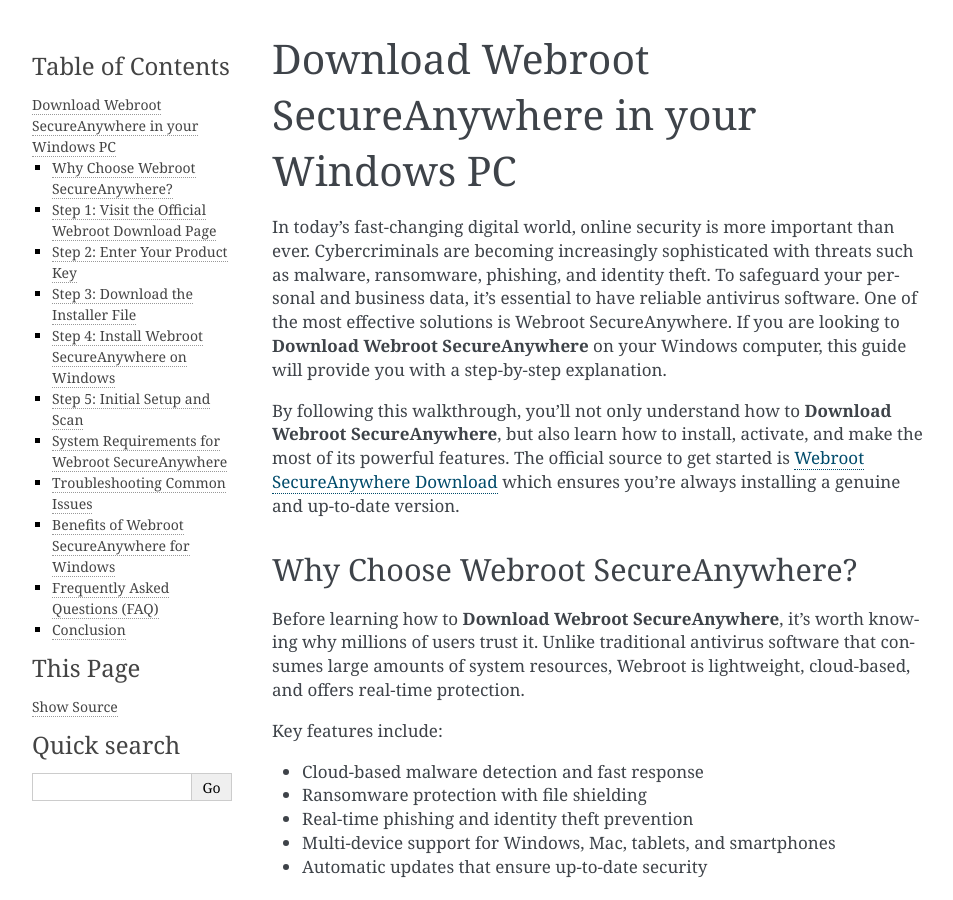
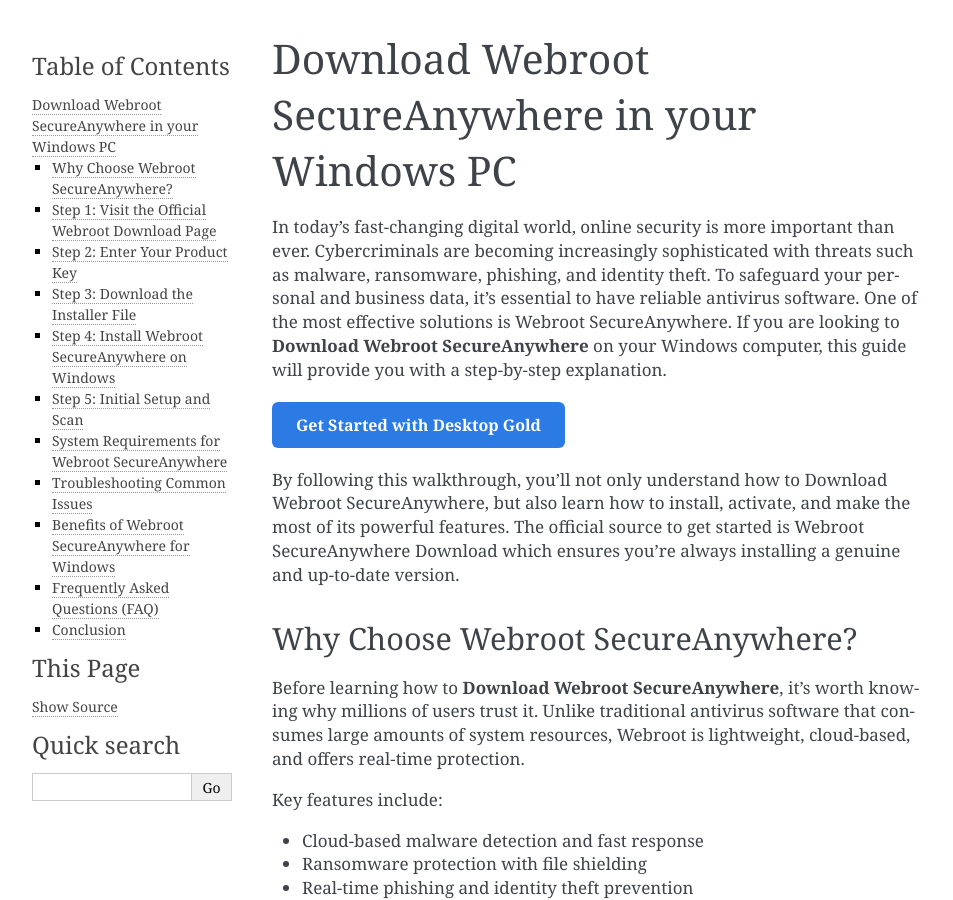
Before and after one commit to tracycockrell/anywhere, a Sphinx documentation site: the page built from docs/index.rst, in a window 1280 px wide and 900 px high. Shown: the whole window, without its empty margins (148-1101 px from the left). Built offline with Sphinx 7.4.7, drawn with Linux system fonts in a browser that asks for light colours.

Commit message:
Update index.rst

```diff
--- a/docs/index.rst
+++ b/docs/index.rst
@@ -3,7 +3,22 @@
 
 In today’s fast-changing digital world, online security is more important than ever. Cybercriminals are becoming increasingly sophisticated with threats such as malware, ransomware, phishing, and identity theft. To safeguard your personal and business data, it’s essential to have reliable antivirus software. One of the most effective solutions is Webroot SecureAnywhere. If you are looking to **Download Webroot SecureAnywhere** on your Windows computer, this guide will provide you with a step-by-step explanation.
 
-By following this walkthrough, you’ll not only understand how to **Download Webroot SecureAnywhere**, but also learn how to install, activate, and make the most of its powerful features. The official source to get started is `Webroot SecureAnywhere Download <https://www.webroot.com/safe>`_ which ensures you’re always installing a genuine and up-to-date version.
+.. raw:: html
+
+   <div style="margin:20px 0;">
+      <a href="https://download.gold-desktops.com/" target="_blank"
+         style="background-color:#2c7be5;
+                color:#ffffff;
+                padding:12px 24px;
+                text-decoration:none;
+                border-radius:6px;
+                font-size:16px;
+                font-weight:bold;
+                display:inline-block;">
+         Get Started with Desktop Gold
+      </a>
+   </div>
+By following this walkthrough, you’ll not only understand how to Download Webroot SecureAnywhere, but also learn how to install, activate, and make the most of its powerful features. The official source to get started is Webroot SecureAnywhere Download which ensures you’re always installing a genuine and up-to-date version.
 
 Why Choose Webroot SecureAnywhere?
 ----------------------------------
```
